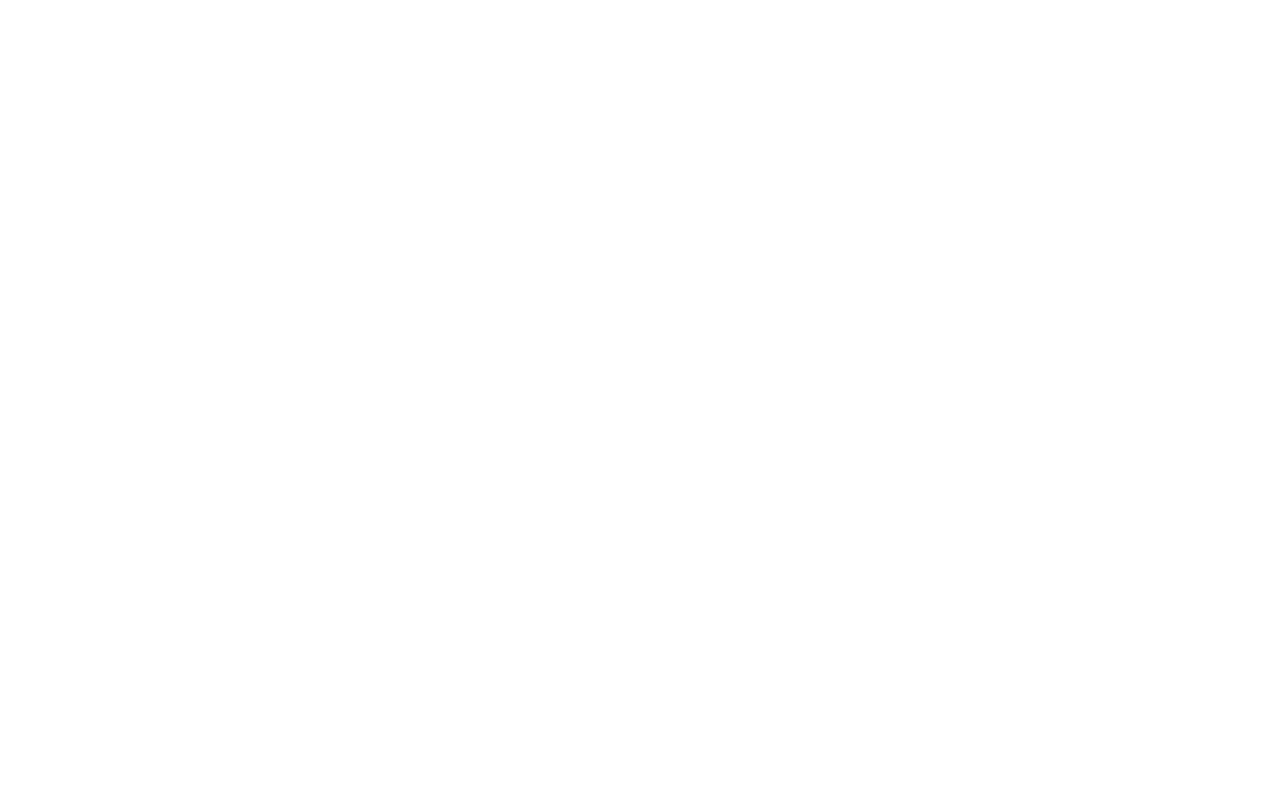
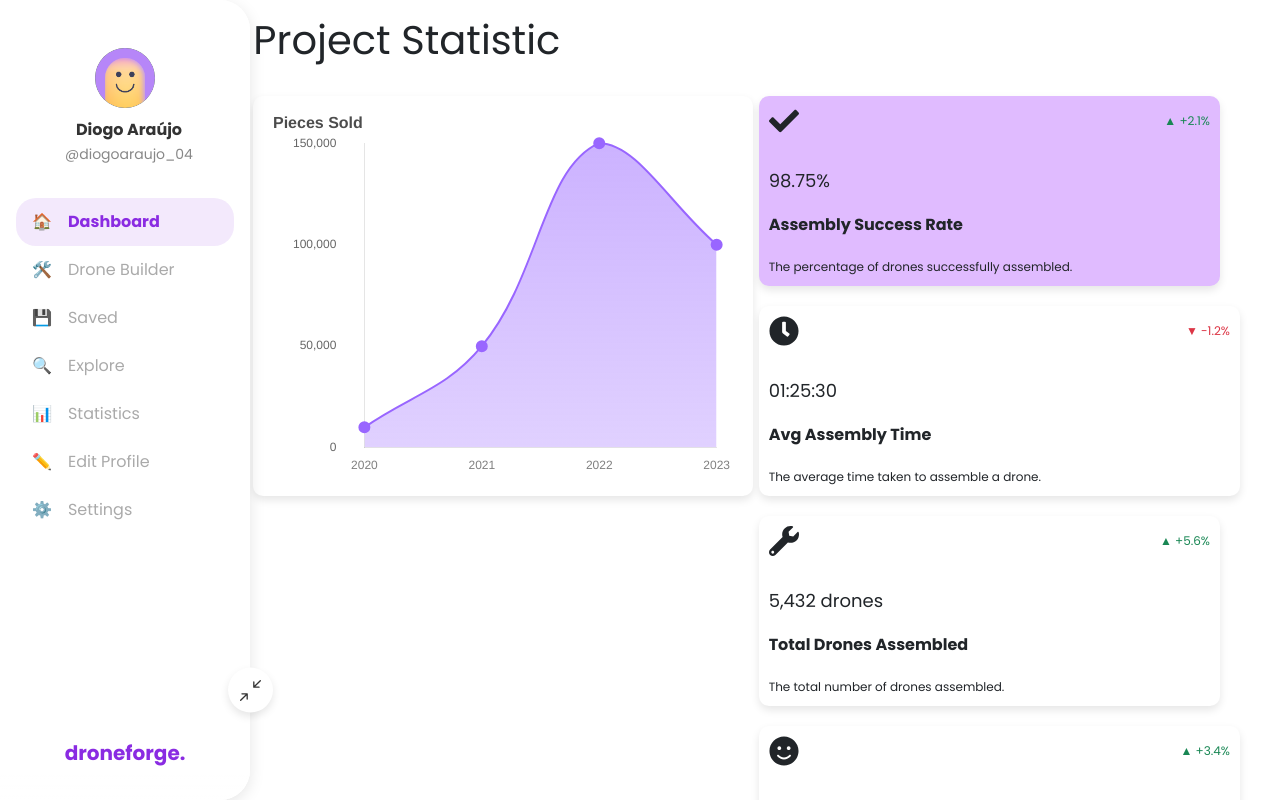
Before and after one commit to diogogomesaraujo/DroneForge, a React (Create React App) app in the folder droneforge/: page /statistics in a window 1280 px wide. Before the commit this address had no page. Built offline with nearby package versions, Linux system fonts and the light colour scheme.

Commit message:
Start the development of the statistics page frontend.

```diff
--- a/droneforge/package.json
+++ b/droneforge/package.json
@@ -7,10 +7,12 @@
     "@testing-library/react": "^13.4.0",
     "@testing-library/user-event": "^13.5.0",
     "bootstrap": "^5.3.3",
+    "chart.js": "^4.4.3",
     "lottie-web": "^5.12.2",
     "react": "^18.3.1",
     "react-bootstrap": "^2.10.2",
     "react-bootstrap-icons": "^1.11.4",
+    "react-chartjs-2": "^5.2.0",
     "react-dom": "^18.3.1",
     "react-router-dom": "^6.23.0",
     "react-scripts": "5.0.1",
--- a/droneforge/src/App.js
+++ b/droneforge/src/App.js
@@ -2,8 +2,8 @@
 import { BrowserRouter as Router, Routes, Route } from 'react-router-dom';
 import Login from './Components/Login/Login';
 import Signup from './Components/Signup/Signup';
-import Sidebar from './Components/Sidebar/Sidebar';
 import DroneBuilder from './Components/DroneBuilder/DroneBuilder';
+import StatisticsPage from './Components/StatisticsPage/StatisticsPage';
 
 function App() {
   return (
@@ -11,8 +11,8 @@
       <Routes>
         <Route path="/login" element={<Login />} />
         <Route path="/signup" element={<Signup />} />
-        <Route path="/sidebar" element={<Sidebar/>} />
         <Route path="/workspace" element={<DroneBuilder />} />
+        <Route path="/statistics" element={<StatisticsPage />} />
       </Routes>
     </Router>
   );
--- /dev/null
+++ b/droneforge/src/Components/StatisticsPage/SalesChart.js
@@ -0,0 +1,100 @@
+import React, { useRef } from 'react';
+import { Line } from 'react-chartjs-2';
+import { Chart as ChartJS, CategoryScale, LinearScale, PointElement, LineElement, Title, Tooltip, Legend, Filler } from 'chart.js';
+
+ChartJS.register(CategoryScale, LinearScale, PointElement, LineElement, Title, Tooltip, Legend, Filler);
+
+const SalesChart = () => {
+    const chartRef = useRef(null);
+
+    const data = {
+        labels: ['2020', '2021', '2022', '2023'],
+        datasets: [
+            {
+                label: '',
+                data: [10000, 50000, 150000, 100000],
+                backgroundColor: (context) => {
+                    const chart = context.chart;
+                    const { ctx, chartArea } = chart;
+
+                    if (!chartArea) {
+                        // This case happens on initial chart load
+                        return null;
+                    }
+                    const gradient = ctx.createLinearGradient(0, chartArea.bottom, 0, chartArea.top);
+                    gradient.addColorStop(0, 'rgba(153, 102, 255, 0.3)');
+                    gradient.addColorStop(1, 'rgba(153, 102, 255, 0.5)');
+                    return gradient;
+                },
+                borderColor: 'rgba(153, 102, 255, 1)',
+                borderWidth: 2,
+                fill: 'start',
+                tension: 0.4,
+                pointRadius: 5,
+                pointBackgroundColor: 'rgba(153, 102, 255, 1)',
+            },
+        ],
+    };
+
+    const options = {
+        maintainAspectRatio: false,
+        scales: {
+            y: {
+                beginAtZero: true,
+                ticks: {
+                    stepSize: 50000, // Ensure four values are shown
+                    maxTicksLimit: 4,
+                    padding: 20, // Increase space between axis and labels
+                    callback: function(value) {
+                        return value.toLocaleString(); // Add thousands separator
+                    },
+                },
+                grid: {
+                    display: false, // Remove horizontal grid lines
+                },
+            },
+            x: {
+                grid: {
+                    display: false,
+                },
+                ticks: {
+                    color: 'rgba(0, 0, 0, 0.5)',
+                },
+            },
+        },
+        plugins: {
+            tooltip: {
+                callbacks: {
+                    label: function(context) {
+                        return `${context.raw.toLocaleString()} pieces sold`;
+                    },
+                },
+            },
+            legend: {
+                display: false,
+            },
+            title: {
+                display: true,
+                text: 'Pieces Sold',
+                align: 'start',
+                padding: {
+                    top: -10, // Adjust this value to move the title higher
+                    bottom: 10,
+                },
+                font: {
+                    size: 16,
+                    weight: 'bold',
+                },
+                color: 'rgba(0, 0, 0, 0.7)',
+            },
+        },
+    };
+
+    return (
+        <div style={{ width: '500px', height: '400px', padding: '20px', backgroundColor: 'white', borderRadius: '10px', boxShadow: '0 4px 8px rgba(0, 0, 0, 0.1)' }}>
+            <Line ref={chartRef} data={data} options={options} />
+        </div>
+    );
+};
+
+export default SalesChart;
--- /dev/null
+++ b/droneforge/src/Components/StatisticsPage/StatisticsPage.css
@@ -0,0 +1,44 @@
+.stat-card {
+    position: relative;
+    padding: 10px; /* Adjust padding to fit content within the height */
+    border-radius: 10px;
+    box-shadow: 0 4px 8px rgba(0, 0, 0, 0.1);
+    background-color: #fff;
+    flex: 1 0 48%; /* Make all cards the same width and allow them to wrap */
+    display: flex;
+    flex-direction: column;
+    justify-content: space-between;
+    height: 190px; /* Fixed height for consistency */
+    margin-bottom: 20px; /* Spacing between cards */
+    margin-right: 20px; /* Spacing between cards */
+}
+
+.stat-card:nth-child(2n) {
+    margin-right: 0; /* Remove right margin for every second card to prevent extra spacing */
+}
+
+.stat-card h2 {
+    margin-top: 5px;
+    margin-bottom: 5px;
+    font-size: 18px; /* Adjust font size to fit content */
+}
+
+.stat-card h5 {
+    font-weight: 600;
+    margin-bottom: 5px; /* Adjust margin for spacing */
+    font-size: 16px; /* Adjust font size to fit content */
+}
+
+.stat-card p {
+    font-size: 12px; /* Adjust font size to fit content */
+    margin: 0; /* Remove default margins */
+}
+
+.d-flex.justify-content-between {
+    margin-bottom: 10px; /* Adjust margin for spacing */
+}
+
+.page-content {
+    padding-left: 40px;
+    padding-right: 40px;
+}
--- /dev/null
+++ b/droneforge/src/Components/StatisticsPage/StatisticsPage.js
@@ -0,0 +1,92 @@
+import React from 'react';
+import { Container, Row, Col } from 'react-bootstrap';
+import Sidebar from '../Sidebar/Sidebar';
+import SalesChart from './SalesChart';
+import { FaCheck, FaClock, FaWrench, FaSmile } from 'react-icons/fa'; // Using FontAwesome icons
+import './StatisticsPage.css'; // Import the CSS file
+
+const statistics = [
+    {
+        name: 'Assembly Success Rate',
+        value: '98.75%',
+        description: 'The percentage of drones successfully assembled.',
+        icon: <FaCheck size={30} />,
+        change: '+2.1%', // Example data for change
+        changeDirection: 'up', // 'up' or 'down'
+        bgColor: '#e0bbff', // Lighter purple
+        textColor: 'dark'
+    },
+    {
+        name: 'Avg Assembly Time',
+        value: '01:25:30',
+        description: 'The average time taken to assemble a drone.',
+        icon: <FaClock size={30} />,
+        change: '-1.2%', // Example data for change
+        changeDirection: 'down', // 'up' or 'down'
+        bgColor: 'white',
+        textColor: 'dark'
+    },
+    {
+        name: 'Total Drones Assembled',
+        value: '5,432 drones',
+        description: 'The total number of drones assembled.',
+        icon: <FaWrench size={30} />,
+        change: '+5.6%', // Example data for change
+        changeDirection: 'up', // 'up' or 'down'
+        bgColor: 'white',
+        textColor: 'dark'
+    },
+    {
+        name: 'User Satisfaction',
+        value: '93.2%',
+        description: 'The percentage of users who rated positively.',
+        icon: <FaSmile size={30} />,
+        change: '+3.4%', // Example data for change
+        changeDirection: 'up', // 'up' or 'down'
+        bgColor: 'white',
+        textColor: 'dark'
+    },
+];
+
+const StatisticsPage = () => {
+    return (
+        <Container fluid>
+            <Row>
+                <Col xs={2} id="sidebar-wrapper" className="bg-light">
+                    <Sidebar />
+                </Col>
+                <Col xs={10} id="page-content-wrapper" className="pt-3 page-content">
+                    <Row>
+                        <Col xs={12}>
+                            <h1>Project Statistic</h1>
+                        </Col>
+                    </Row>
+                    <Row className="mt-4 d-flex flex-wrap">
+                        <Col xs={12} md={6} className="d-flex flex-column">
+                            <SalesChart />
+                        </Col>
+                        <Col xs={12} md={6} className="d-flex flex-wrap justify-content-between align-items-stretch">
+                            {statistics.map((stat, index) => (
+                                <div className="stat-card" key={index} style={{ backgroundColor: stat.bgColor, color: stat.textColor }}>
+                                    <div className="d-flex justify-content-between align-items-center">
+                                        {stat.icon}
+                                        <div className={`text-${stat.changeDirection === 'up' ? 'success' : 'danger'}`} style={{ fontSize: '12px' }}>
+                                            {stat.changeDirection === 'up' ? '▲' : '▼'} {stat.change}
+                                        </div>
+                                    </div>
+                                    <h2 style={{ marginTop: '5px', marginBottom: '5px' }}>
+                                        {stat.value}
+                                    </h2>
+                                    <h5>{stat.name}</h5>
+                                    <p>{stat.description}</p>
+                                </div>
+                            ))}
+                        </Col>
+                    </Row>
+                </Col>
+            </Row>
+        </Container>
+    );
+};
+
+export default StatisticsPage;
--- a/package.json
+++ b/package.json
@@ -1,9 +1,14 @@
 {
   "dependencies": {
     "bcrypt": "^5.1.1",
+    "bootstrap": "^5.3.3",
+    "chart.js": "^4.4.3",
     "jsonwebtoken": "^9.0.2",
     "lottie-web": "^5.12.2",
+    "react-bootstrap": "^2.10.2",
     "react-bootstrap-icons": "^1.11.4",
+    "react-chartjs-2": "^5.2.0",
+    "react-icons": "^5.2.1",
     "react-router-dom": "^6.23.1"
   }
 }
```
Also changed, not shown: 2 other files (tests, documents, lock files or other folders).
